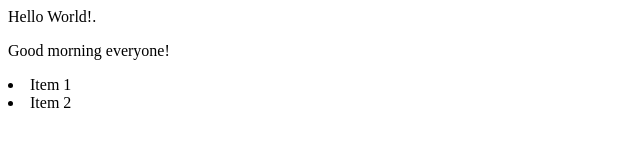
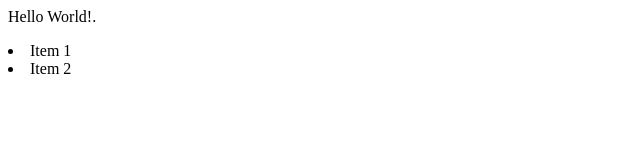
Before and after one commit to Fahadbjmn/contoh, a plain HTML site: page Index.html in a window 1280 px wide. Shown: the whole page, without its empty margins (0-640 px from the left). Drawn offline with Linux system fonts and the light colour scheme.

Commit message:
Update Index.html
Delete hello everyone

```diff
--- a/Index.html
+++ b/Index.html
@@ -4,7 +4,6 @@
     </head>
     <body>
         <p>Hello World!.</p>
-        <p>Good morning everyone!</p>
         <li>Item 1</li>
         <li>Item 2</li>
     </body>
```
